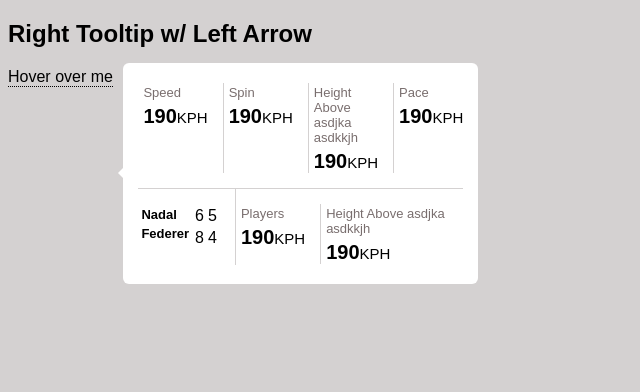
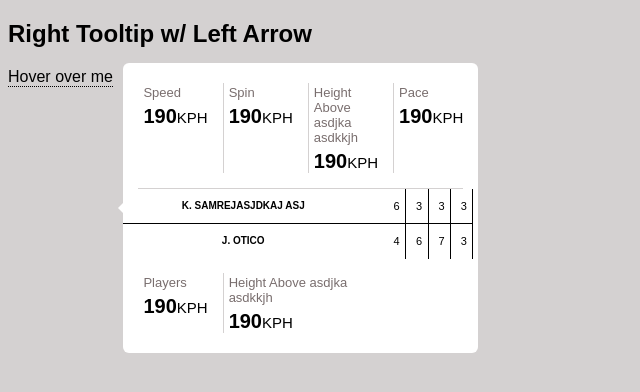
Before and after one commit to Grvgangrade/tooltip, a plain HTML site: page index.html in a window 1280 px wide. Shown: the whole page, without its empty margins (0-640 px from the left). Drawn offline with Linux system fonts and the light colour scheme.

Commit message:
tooltip updated

```diff
--- a/index.html
+++ b/index.html
@@ -36,37 +36,19 @@ body{
   border-style: solid;
   border-color: transparent white transparent transparent;
 }
-.tooltip:hover .tooltiptext {
-
-}
 
 .tooltipcontent{
     width: 100%;
     margin: 0 auto;
 }
 
-.contentabove , .contentbelow, .scorecontainer{
+.contentabove , .contentbelow{
     list-style-type: none;
     display: flex;
     flex-wrap: nowrap;
     margin: 0 15px;
     padding: 15px 0;
     text-align: left;
-}
-
-.scorecontainer {
-    float: left;
-    border-right: 1px solid rgb(212, 209, 209);
-    margin: 0;
-    padding-left: 15px;
-    padding-right: 15px;
-
-}
-.playerinfo .playertable  tr  {
-    font-weight: bold;
-    font-size: 13px;
-    padding-bottom: 10px;
-
 }
 
 .tooltip-item {
@@ -99,6 +81,94 @@ body{
     border-bottom: 1px solid rgb(212, 209, 209);
 }
 
+* {
+    box-sizing: border-box;
+}
+
+.match{
+    min-width:150px;
+    max-width: 350px;
+}
+
+.match .player-bar {
+    min-height: 34px;
+}
+
+.match .player-bar:first-child{
+    border-bottom: 1px solid black;
+}
+
+.match .player-bar .name {
+    display: inline;
+    vertical-align: middle;
+    overflow: hidden;
+    padding-right: 25px;
+    white-space: nowrap;
+    top: 2px;
+    font-family: 'Hind', sans-serif;
+    font-size: 10px;
+    text-transform: uppercase;
+    line-height: 34px;
+    font-weight: 600;
+}
+
+.match .player-bar ul.scores {
+    float: right;
+    min-height: 34px;
+    width: auto;
+}
+
+ul {
+    margin: 0;
+    padding: 0;
+    list-style-type: none;
+}
+
+
+.match .player-bar ul.scores li {
+    line-height: 35px;
+    display: inline-block;
+    vertical-align: top;
+    font-size: 11px;
+    min-width: 18px;
+    text-align: center;
+    border-right: 1px solid black;
+}
+
+.scores:last-child{
+    border: none;
+}
+
+ul li {
+    margin: 0;
+    padding: 0;
+    list-style-type: none;
+}
+
+
+/* .scorecontainer{
+    width: auto;
+    float: left;
+}
+
+.scorecontainer .playerinfo{
+    display: block;
+}
+
+.scorecontainer .playerinfo .name{
+    padding : 2px 25px 2px 10px;
+    float: left;
+}
+
+.scorecontainer .playerinfo .scores{
+    list-style: none;
+}
+
+.scorecontainer .playerinfo .scores li{
+    float:left;
+    padding: 3px;
+}  */
+
 
 </style>
 <body>
@@ -127,37 +197,31 @@ body{
                     <p>Pace</p>
                     <span><strong>190</strong>KPH</span>
             </li>
-
         </ul>
 
-        <div class="scorecontainer">
-            <div class="playerinfo">
-                <table class="playertable">
-                    <tr>
-                        <td>Nadal</td>
-                    </tr>
-                    <tr>
-                        <td>Federer</td>
-                    </tr>
-                </table>
+        <div class="match">
+            <div class="player-bar">
+                <div class="name"><span>K. Samrejasjdkaj asj</span></div>
+                <ul class="scores clearfix">
+                    <li class="set-won"><span>6</span></li>
+                    <li class=""><span>3</span></li>
+                    <li class=""><span>3</span></li>
+                    <li class=""><span>3</span></li>
+
+                </ul>
             </div>
-            <div class="score">
-                <table class="scoretable">
-                    <tr>
-                        <td>6</td>
-                        <td>5</td>
-                    </tr>
-                    <tr>
-                        <td>8</td>
-                        <td>4</td>
-                    </tr>
-
-                </table>
+            <div class="player-bar ">
+                <div class="name"><span>J. Otico</span></div>
+                <ul class="scores clearfix">
+                    <li class=""><span>4</span></li>
+                    <li class="set-won"><span>6</span></li>
+                    <li class="set-won"><span>7</span></li>
+                    <li class=""><span>3</span></li>
+                </ul>
             </div>
         </div>
 
         <ul class="contentbelow">
-
             <li class="tooltip-item">
                 <p>Players</p>
                 <span><strong>190</strong>KPH</span>
--- /dev/null
+++ b/style.css
@@ -0,0 +1,148 @@
+body{
+    background: rgb(212, 209, 209);
+    font-family: Arial, Helvetica, sans-serif;
+}
+
+.tooltip {
+  position: relative;
+  display: inline-block;
+  border-bottom: 1px dotted black;
+}
+
+.tooltip .tooltiptext {
+  visibility: visible;
+  width: auto;
+  background-color: white;
+  color: black;
+  text-align: center;
+  border-radius: 6px;
+  padding: 10%;
+  position: absolute;
+  z-index: 1;
+  top: -5px;
+  left: 110%;
+}
+
+.tooltip .tooltiptext::after {
+  content: "";
+  position: absolute;
+  top: 50%;
+  right: 100%;
+  margin-top: -5px;
+  border-width: 5px;
+  border-style: solid;
+  border-color: transparent white transparent transparent;
+}
+
+.tooltipcontent{
+    width: 100%;
+    margin: 0 auto;
+}
+
+.contentabove {
+    list-style-type: none;
+    display: flex;
+    flex-wrap: nowrap;
+    padding-bottom: 10px;
+    text-align: left;
+}
+
+.contentbelow{
+    list-style-type: none;
+    display: flex;
+    flex-wrap: nowrap;
+    text-align: left;
+}
+
+.tooltip-item {
+    padding: 0 15px 0 5px;
+    border-right: 1px solid rgb(212, 209, 209);
+}
+
+.tooltip-item:first-child {
+    padding-left: 0px;
+}
+
+.contentabove p{
+    margin: 0;
+    padding:2px 0;
+    color: rgb(121, 110, 110);
+    font-size: 13px;
+    padding-bottom: 5px;
+    white-space: nowrap;
+}
+
+.contentbelow p{
+    margin: 0;
+    padding:4px 0;
+    color: rgb(121, 110, 110);
+    font-size: 15px;
+    padding-bottom: 5px;
+    white-space: nowrap;
+}
+
+.tooltip-item:last-child {
+    border: none;
+    padding-right: 0;
+}
+
+.tooltip-item span{
+    font-size: 15px;
+}
+
+.tooltip-item strong{
+    font-size: 20px;
+}
+
+
+ul {
+    margin: 0;
+    padding: 0;
+}
+
+/* new css */
+
+.score-table{
+    padding: 0px !important;
+}
+
+.contentbelow .match-player{
+    font-weight: bold;
+}
+
+.table-body tr{
+    border-bottom: 1px solid rgb(212, 209, 209);
+}
+
+.table-body .set-score{
+    font-weight: bold;
+}
+
+.border-partition{
+    border-bottom: 1px solid rgb(212, 209, 209);
+}
+
+table {
+    border-collapse: collapse;
+  }
+
+.table-body td {
+    border-right: 1px solid rgb(212, 209, 209);
+    padding: 5px 5px 6px 5px;
+  }
+  .table-body td:first-child{
+      border-right: none;
+  }
+
+  .table-body tr:last-child {
+    border-bottom: none;
+  }
+
+  .hand{
+      padding: 5px 3px;
+      margin-top: 5px;
+      border: 1px solid red;
+      border-radius: 3px;
+      color: red;
+      white-space: nowrap;
+  }
```
Also changed, not shown: index_new.html (added, +73 -0 lines).
